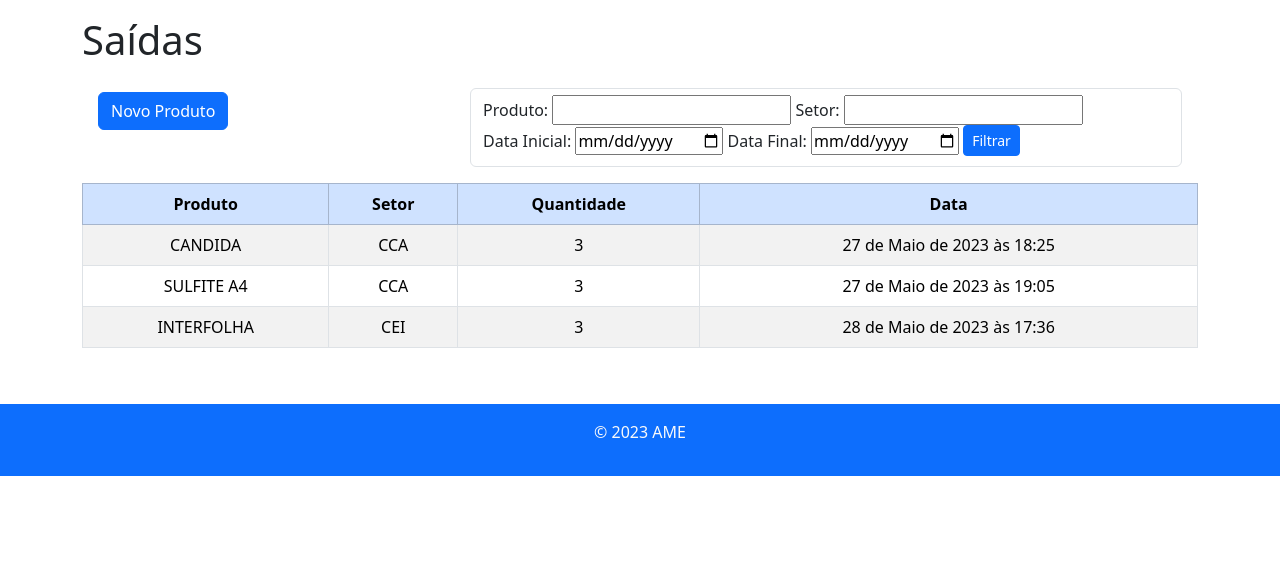
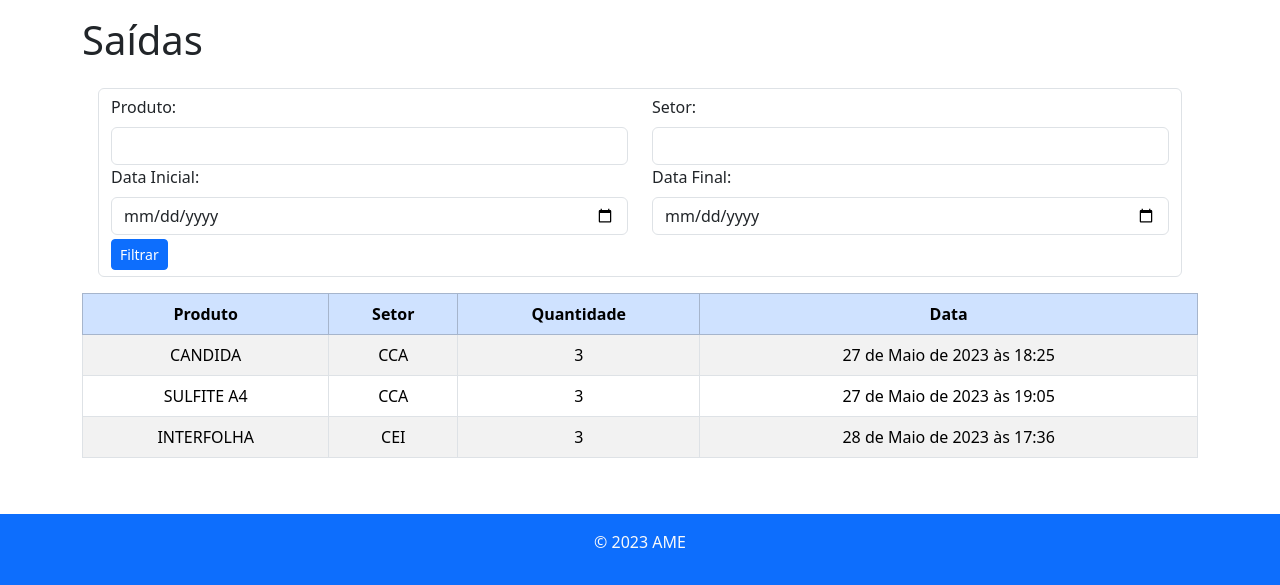
Before and after one commit to joaocbarrozo/Inventory, a Django app: page /saidas/ in a window 1280 px wide. Shown: the part 56-641 px from the top of the page. Run offline with Django 4.2, Linux system fonts and the light colour scheme; a user stored in the database is signed in; data comes from the database, SQL or seed files in the repository; some libraries are stand-ins or nearby versions.

```diff
--- a/almoxarifado/templates/saidas.html
+++ b/almoxarifado/templates/saidas.html
@@ -6,28 +6,42 @@
  <!-- Painel superior de controles -->
   <div class="container-fluid">
     <div class="row">
-      <div class="col-4 text-white p-3">
-        <!-- Botão para adicionar novo produto -->
-        <button type="button" class="btn btn-primary mt-1" data-bs-toggle="modal" data-bs-target="#addProductModal">
-          Novo Produto
-        </button>
-      </div>
-      <div class="col-8 text-dark p-3">
+
+      <div class="col-12 text-dark p-3">
         <!-- Filtro -->
         <form class="form-control">
-          <label for="produto">Produto:</label>
-          <input type="text" name="produto">
+          <div class="row">
+            <div class="col-md-6">
+              <div class="form-group">
+                <label for="produto" class="form-label">Produto:</label>
+                <input type="text" name="produto" class="form-control">
+              </div>
+            </div>
+            <div class="col-md-6">
+              <div class="form-group">
+                <label for="setor" class="form-label">Setor:</label>
+                <input type="text" name="setor" class="form-control">
+              </div>
+            </div>
+          </div>
 
-          <label for="setor">Setor:</label>
-          <input type="text" name="setor">
-          <br>
-          <label for="data_inicial">Data Inicial:</label>
-          <input type="date" name="data_inicial">
+          <div class="row">
+            <div class="col-md-6">
+              <div class="form-group">
+                <label for="data_inicial" class="form-label">Data Inicial:</label>
+                <input type="date" name="data_inicial" class="form-control">
+              </div>
+            </div>
+            <div class="col-md-6">
+              <div class="form-group">
+                <label for="data_final" class="form-label">Data Final:</label>
+                <input type="date" name="data_final" class="form-control">
+              </div>
+            </div>
+          </div>
 
-          <label for="data_final">Data Final:</label>
-          <input type="date" name="data_final">
 
-          <button class="btn btn-primary btn-sm mb-1 " type="submit">Filtrar</button>
+          <button class="btn btn-primary btn-sm mt-1 " type="submit">Filtrar</button>
         </form>
       </div>
     </div>
```
